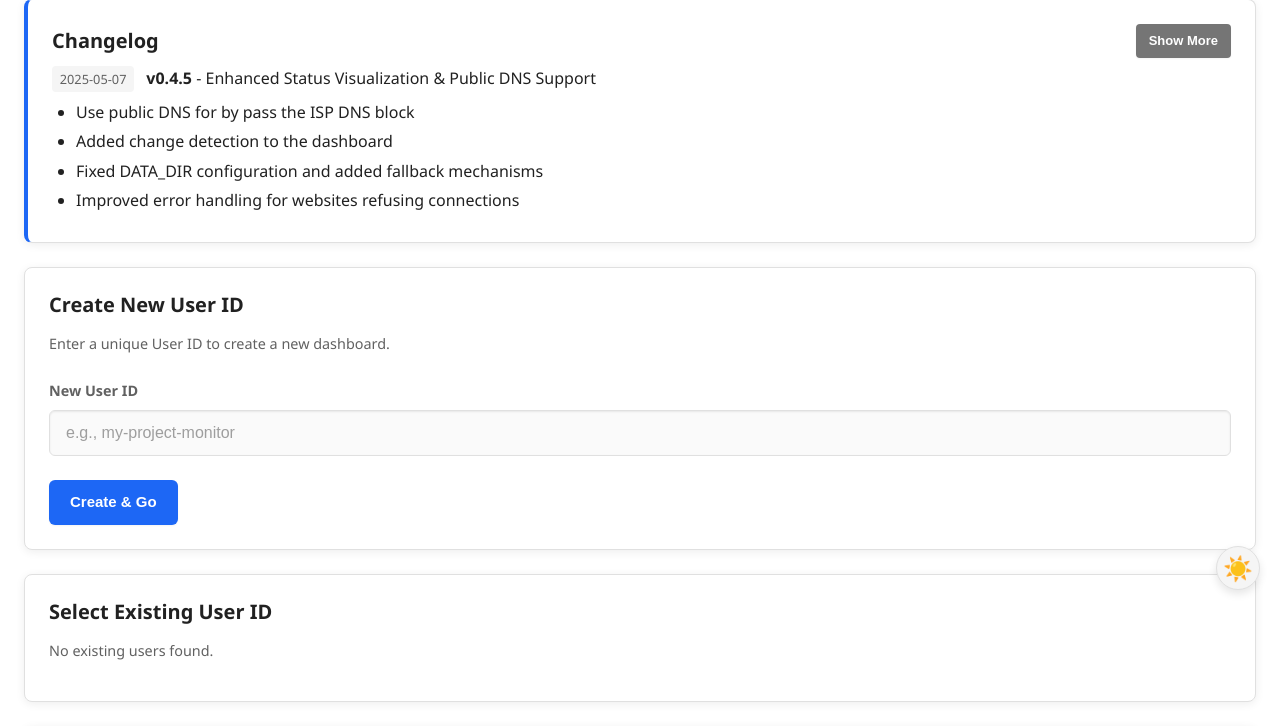
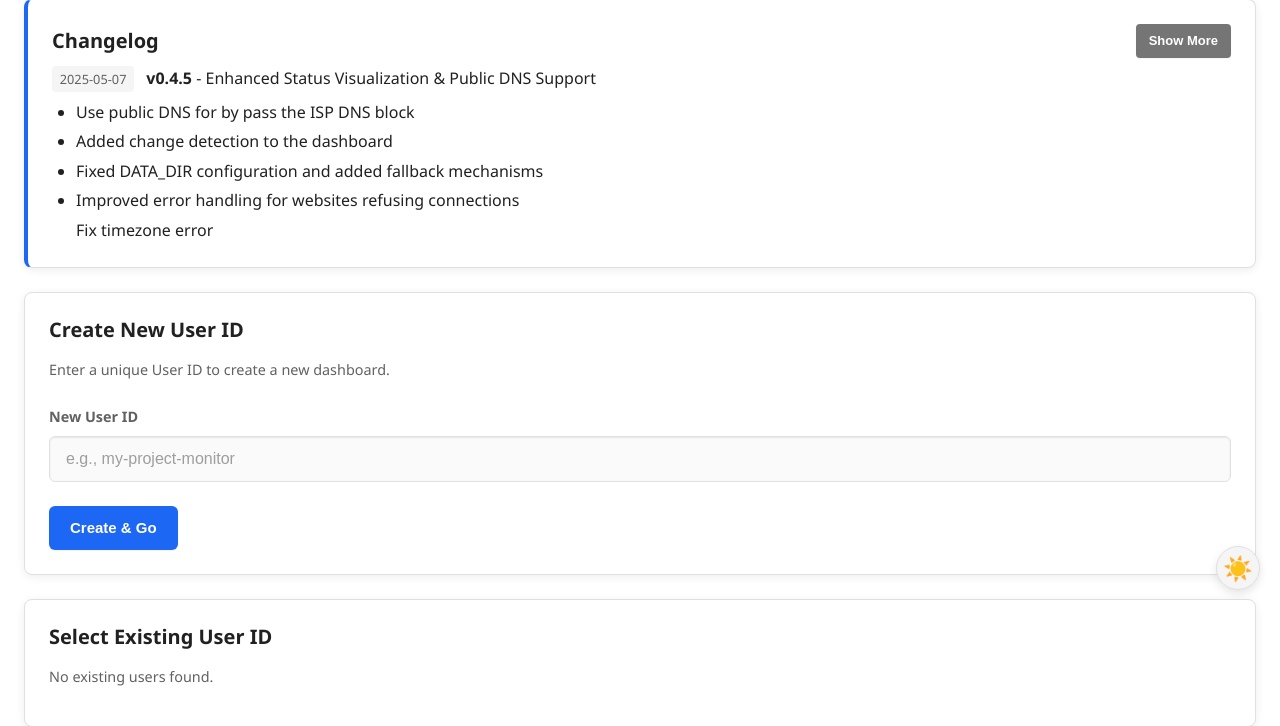
Before and after one commit to Kohnnn/gemini-vision-AI-website-monitor, a Flask app: page / in a window 1280 px wide. Shown: the part 190-916 px from the top of the page. Run offline with Flask 3, Linux system fonts and the light colour scheme.

Commit message:
initial commit

```diff
--- a/templates/index.html
+++ b/templates/index.html
@@ -20,6 +20,7 @@
                     <li>Added change detection to the dashboard</li>
                     <li>Fixed DATA_DIR configuration and added fallback mechanisms</li>
                     <li>Improved error handling for websites refusing connections</li>
+                    </li>Fix timezone error</li>
                 </ul>
             </div>
         </div>
```
